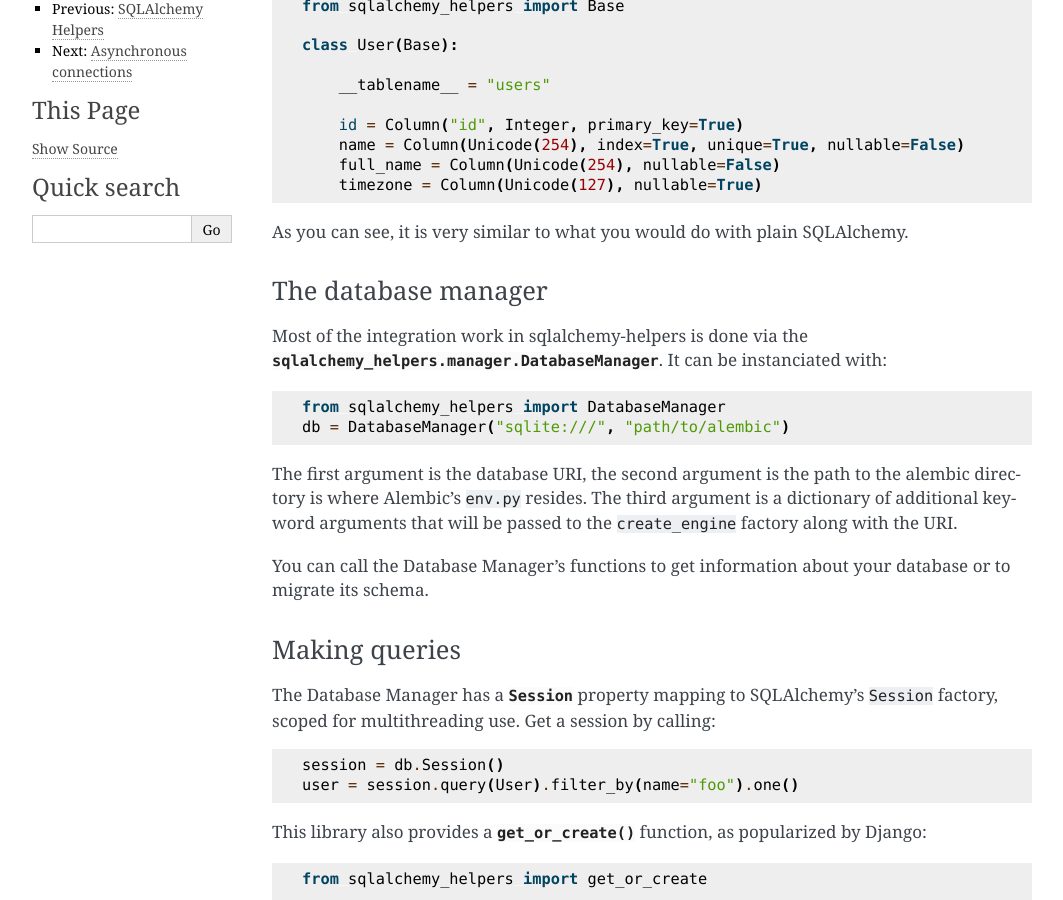
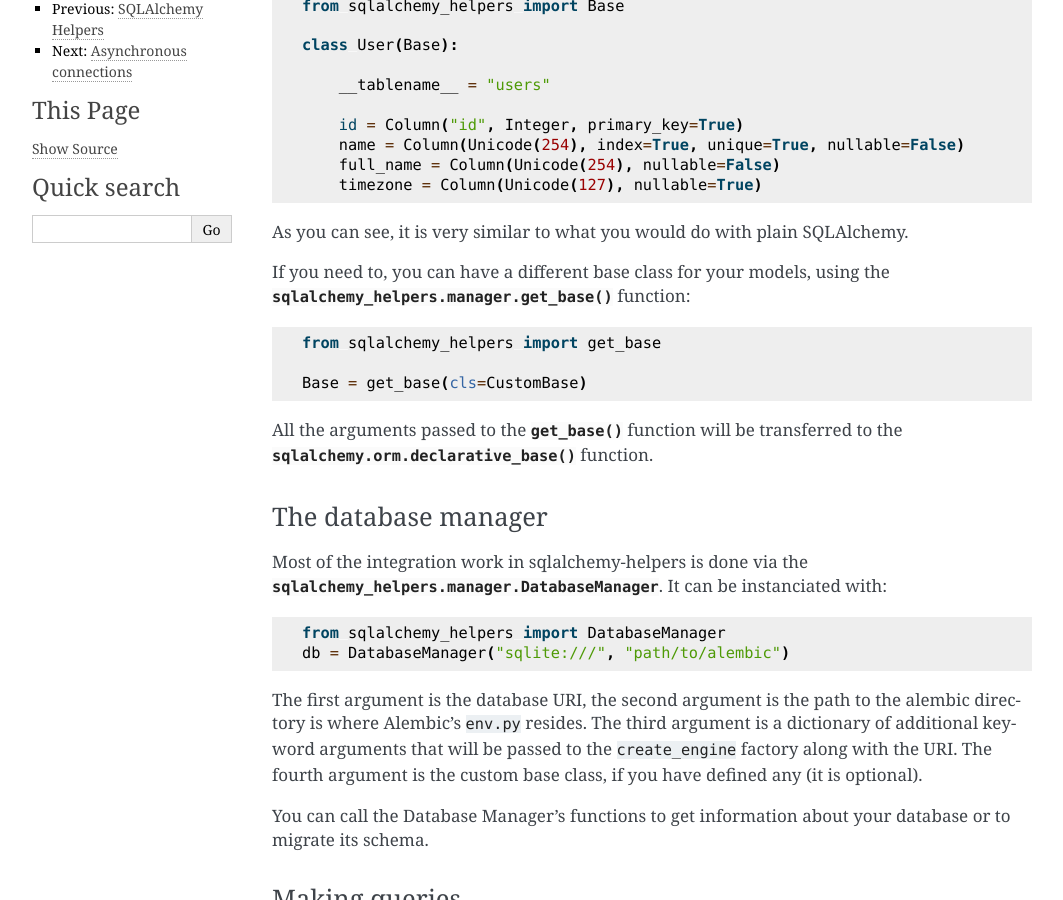
Before and after one commit to fedora-infra/sqlalchemy-helpers, a Sphinx documentation site: the page built from docs/user.rst, in a window 1280 px wide and 900 px high, scrolled down 467 px. Shown: the whole window, without its empty margins (98-1161 px from the left). Built offline with Sphinx 7.4.7, drawn with Linux system fonts in a browser that asks for light colours; pages that are not in the unit, such as notebooks, are missing from menus; some of the changed text lies outside the part shown.

Commit message:
Allow customization of the model base class
Signed-off-by: Aurélien Bompard <aurelien@bompard.org>

```diff
--- a/docs/conf.py
+++ b/docs/conf.py
@@ -97,8 +97,10 @@
 
 # -- Options for intersphinx extension ---------------------------------------
 
-# Example configuration for intersphinx: refer to the Python standard library.
-intersphinx_mapping = {"python": ("https://docs.python.org/3", None)}
+intersphinx_mapping = {
+    "python": ("https://docs.python.org/3", None),
+    "sqlalchemy": ("https://docs.sqlalchemy.org/en/20/", None),
+}
 
 extlinks = {
     "commit": ("https://github.com/fedora-infra/sqlalchemy-helpers/commit/%s", "%s"),
--- a/docs/user.rst
+++ b/docs/user.rst
@@ -32,6 +32,15 @@
 
 As you can see, it is very similar to what you would do with plain SQLAlchemy.
 
+If you need to, you can have a different base class for your models, using the
+:func:`sqlalchemy_helpers.manager.get_base` function::
+
+    from sqlalchemy_helpers import get_base
+
+    Base = get_base(cls=CustomBase)
+
+All the arguments passed to the :func:`~sqlalchemy_helpers.manager.get_base` function will be
+transferred to the :func:`sqlalchemy.orm.declarative_base` function.
 
 The database manager
 --------------------
@@ -44,7 +53,8 @@
 
 The first argument is the database URI, the second argument is the path to the alembic directory is
 where Alembic's ``env.py`` resides. The third argument is a dictionary of additional keyword
-arguments that will be passed to the ``create_engine`` factory along with the URI.
+arguments that will be passed to the ``create_engine`` factory along with the URI. The fourth
+argument is the custom base class, if you have defined any (it is optional).
 
 You can call the Database Manager's functions to get information about your database or to migrate
 its schema.
@@ -131,6 +141,11 @@
         db.init_app(app)
 
         return app
+
+If you need to define a custom base class, you can pass it to the extension using the
+``base_model`` argument of the
+:meth:`~sqlalchemy_helpers.flask_ext.DatabaseExtension.__init__` constructor or the
+:meth:`~sqlalchemy_helpers.flask_ext.DatabaseExtension.init_app` function.
 
 
 Models
--- a/sqlalchemy_helpers/__init__.py
+++ b/sqlalchemy_helpers/__init__.py
@@ -11,6 +11,7 @@
     DatabaseManager,
     DatabaseStatus,
     exists_in_db,
+    get_base,
     get_or_create,
     is_sqlite,
     SyncResult,
```
Also changed, not shown: docs/release_notes.md (+2 -0 lines), 3 other files.
